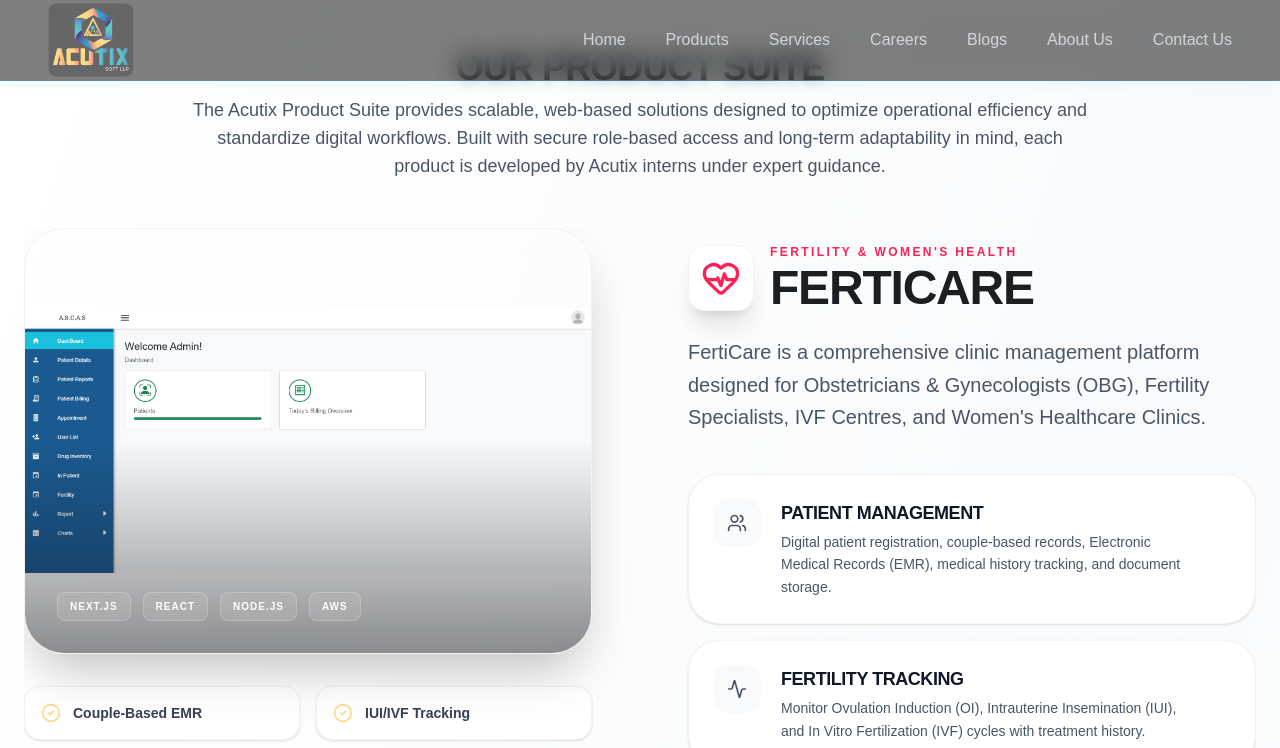
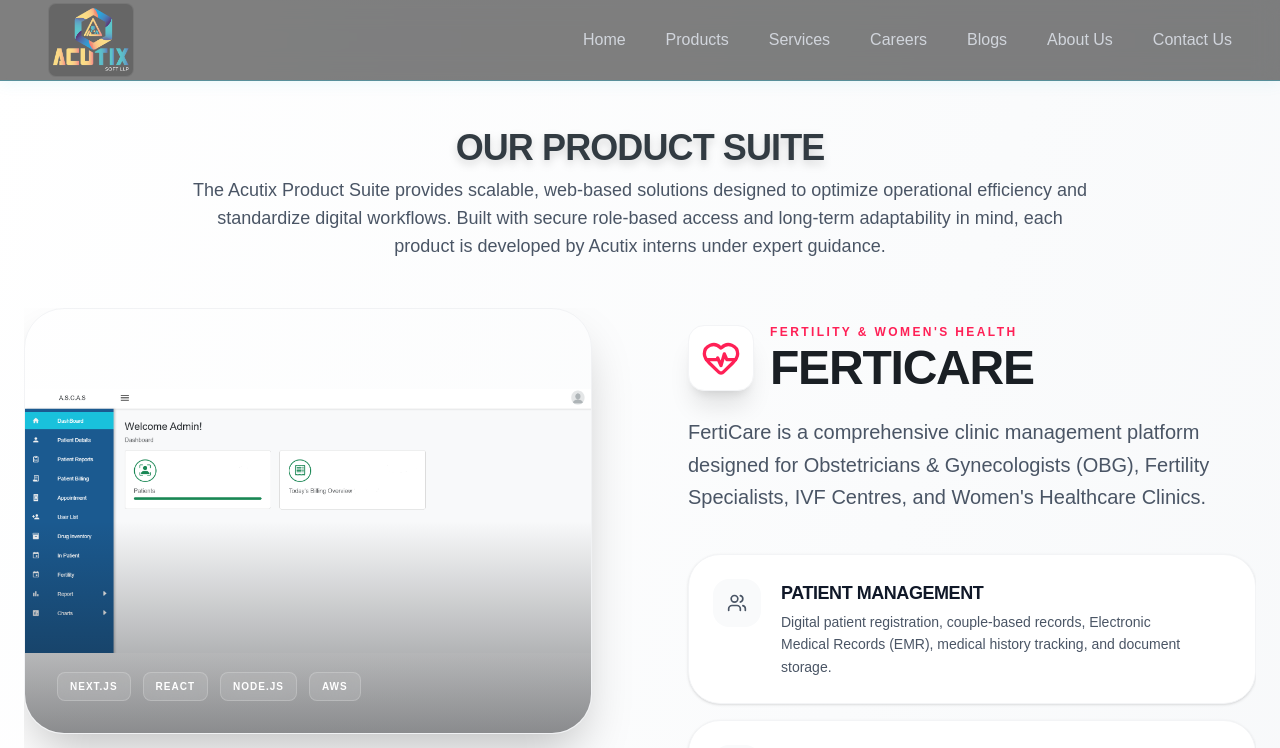
Before and after one commit to zdGARP/updated_acutix, a Next.js app: page /products in a window 1280 px wide. Shown: the top 748 px of the page. Built offline with nearby package versions, Linux system fonts and the light colour scheme.

Commit message:
feat: adjust product section top padding and resolve background opacity bleed at bottom of page

```diff
--- a/components/ProductSection.tsx
+++ b/components/ProductSection.tsx
@@ -167,7 +167,7 @@
 
 const ProductSection = () => {
     return (
-        <div className="bg-gradient-to-br from-white via-gray-50 to-primary-50 dark:from-gray-900 dark:via-gray-800 dark:to-primary-900 py-12 overflow-x-hidden">
+        <div className="bg-gradient-to-br from-white via-gray-50 to-gray-100 dark:from-[#0d1117] dark:via-[#1a2333] dark:to-[#0d1117] pt-32 pb-12 overflow-x-hidden">
 
             {/* Centered Header (Matches Services Design) */}
             <section className="relative pt-0 pb-4">
```
